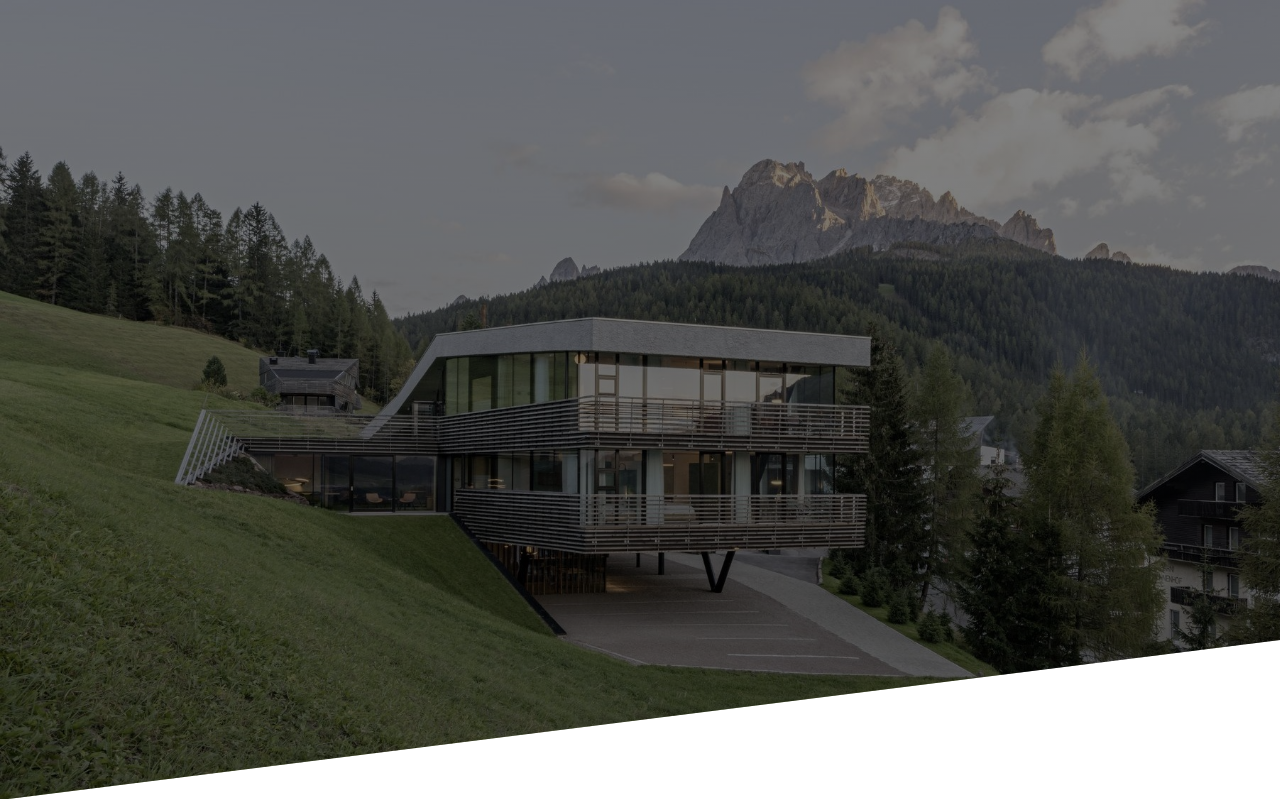
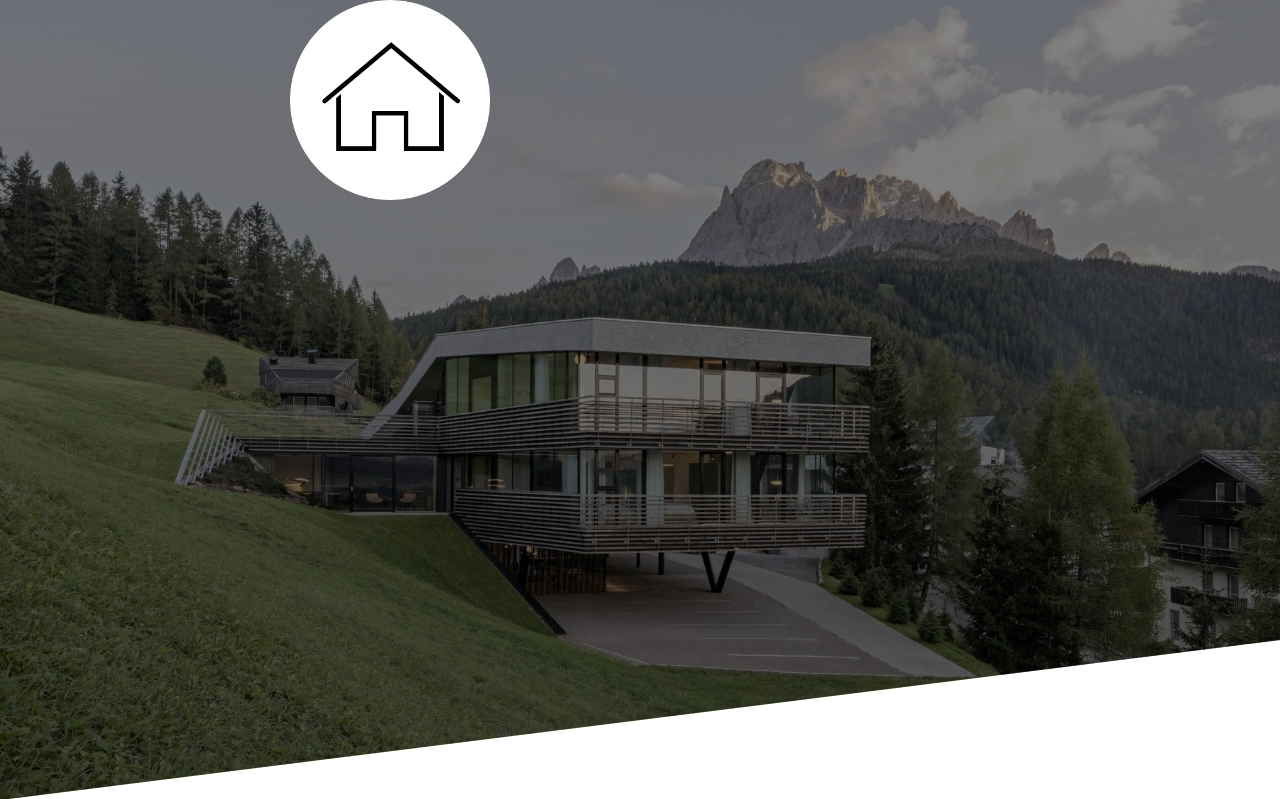
Before and after one commit to kotsaf/eldrock-aidentic, a Django app: template eldrock/main/templates/index.html in a window 1280 px wide. Shown: the top 799 px of the page. Run offline with Django 5.2, Linux system fonts and the light colour scheme; the template is opened without the code that fills it, so the values that code supplies are empty; some libraries are stand-ins or nearby versions.

Commit message:
Update index.html

```diff
--- a/eldrock/main/templates/index.html
+++ b/eldrock/main/templates/index.html
@@ -24,14 +24,12 @@
     <aside>
         <nav class="widthfull">
 
-            <button class="home-btn">
+            <a href="#1st-anchor" class="nav-btn">
                 <div class="icon">
-                    <img src="{% static 'main/img/icons/icon-home.png' %}"/>
+                    <img src="{% static 'main/img/icons/icon-home.png' %}" />
                 </div>
-                <a href="#1st-anchor" class="text">
-                    На главную
-                </a>
-            </button>
+                <div class="text">На главную</div>
+            </a>
 
             <button class="about-btn">
                 <div class="icon">
```
